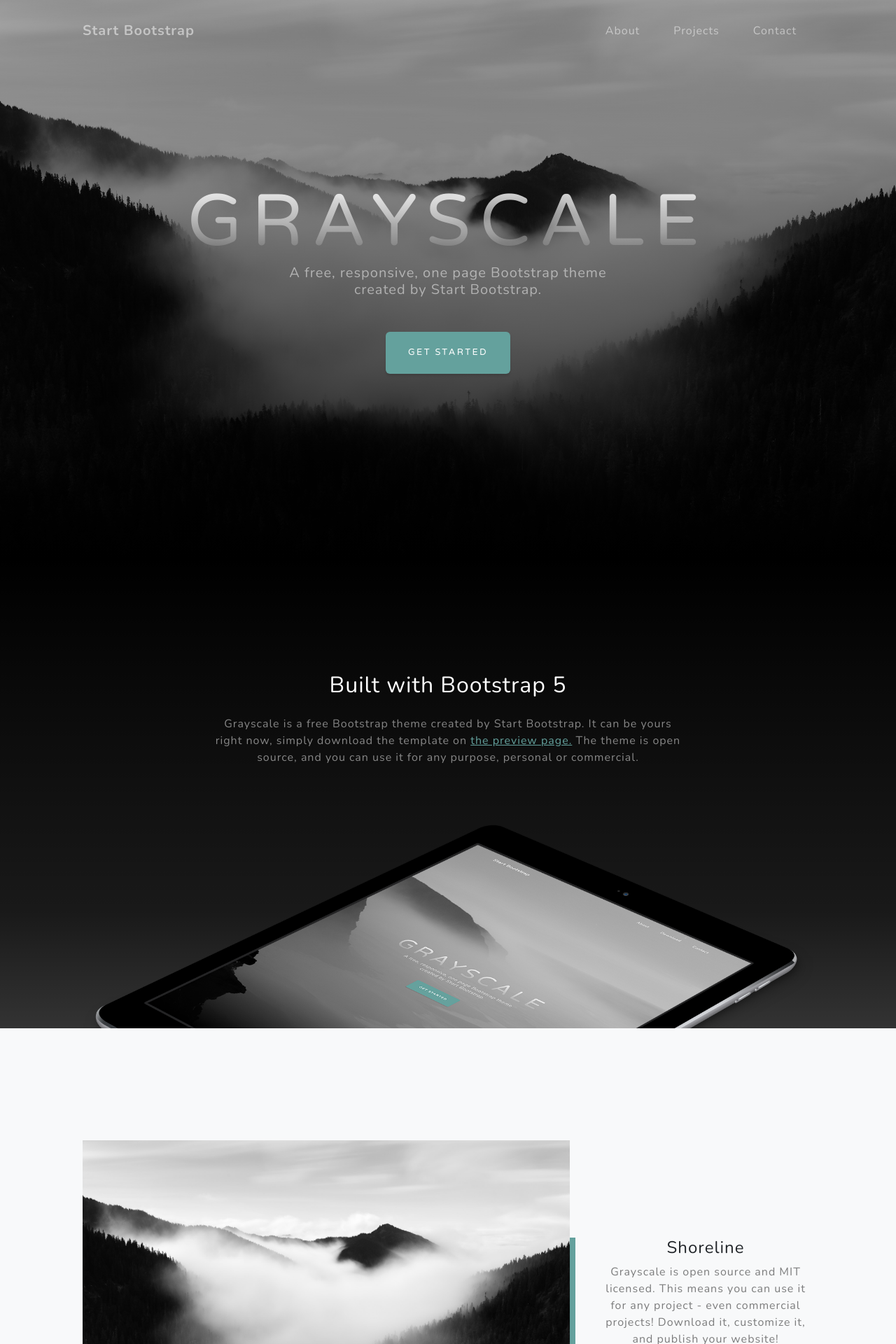
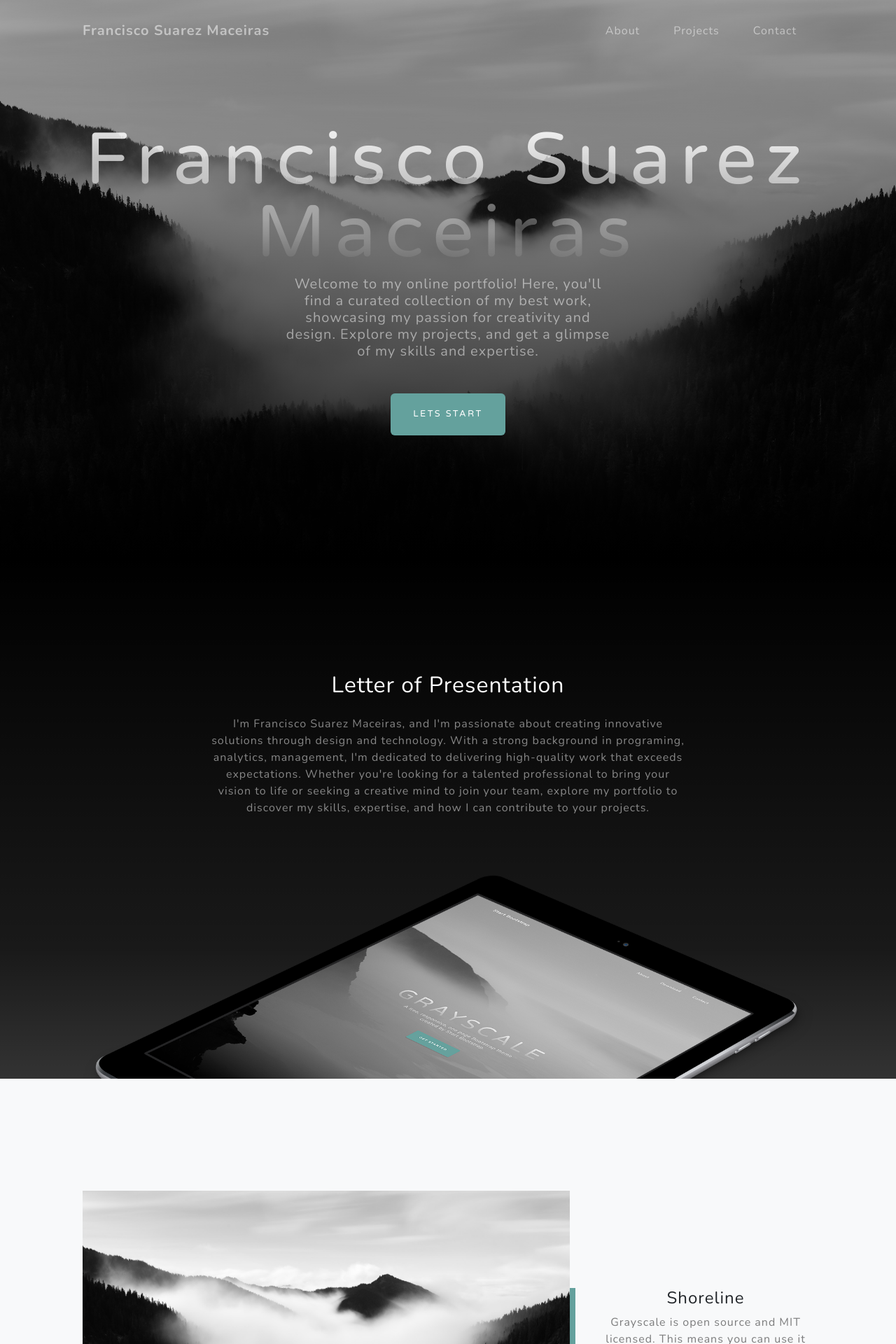
Before and after one commit to Okamiryuku/WebPortafolio, a Flask app: page / in a window 1280 px wide. Shown: the top 1920 px of the page at 70% size. Run offline with Flask 3, Linux system fonts and the light colour scheme; some libraries are stand-ins or nearby versions.

Commit message:
introduction texts

```diff
--- a/templates/index.html
+++ b/templates/index.html
@@ -5,8 +5,8 @@
         <meta name="viewport" content="width=device-width, initial-scale=1, shrink-to-fit=no" />
         <meta name="description" content="" />
         <meta name="author" content="" />
-        <title>Grayscale - Start Bootstrap Theme</title>
-        <link rel="icon" type="image/x-icon" href="assets/favicon.ico" />
+        <title>Francisco Suarez Portfolio</title>
+        <link rel="icon" type="image/x-icon" href="/static/assets/favicon.ico" />
         <!-- Font Awesome icons (free version)-->
         <script src="https://use.fontawesome.com/releases/v6.3.0/js/all.js" crossorigin="anonymous"></script>
         <!-- Google fonts-->
@@ -19,7 +19,7 @@
         <!-- Navigation-->
         <nav class="navbar navbar-expand-lg navbar-light fixed-top" id="mainNav">
             <div class="container px-4 px-lg-5">
-                <a class="navbar-brand" href="#page-top">Start Bootstrap</a>
+                <a class="navbar-brand" href="#page-top">Francisco Suarez Maceiras</a>
                 <button class="navbar-toggler navbar-toggler-right" type="button" data-bs-toggle="collapse" data-bs-target="#navbarResponsive" aria-controls="navbarResponsive" aria-expanded="false" aria-label="Toggle navigation">
                     Menu
                     <i class="fas fa-bars"></i>
@@ -38,9 +38,12 @@
             <div class="container px-4 px-lg-5 d-flex h-100 align-items-center justify-content-center">
                 <div class="d-flex justify-content-center">
                     <div class="text-center">
-                        <h1 class="mx-auto my-0 text-uppercase">Grayscale</h1>
-                        <h2 class="text-white-50 mx-auto mt-2 mb-5">A free, responsive, one page Bootstrap theme created by Start Bootstrap.</h2>
-                        <a class="btn btn-primary" href="#about">Get Started</a>
+                        <h1 class="mx-auto my-0">Francisco Suarez Maceiras</h1>
+                        <h2 class="text-white-50 mx-auto mt-2 mb-5">Welcome to my online portfolio! Here, you'll find a
+                            curated collection of my best work, showcasing my passion for creativity and design.
+                            Explore my projects, and get a glimpse of my skills and expertise.
+                        </h2>
+                        <a class="btn btn-primary" href="#about">Lets Start</a>
                     </div>
                 </div>
             </div>
@@ -50,11 +53,14 @@
             <div class="container px-4 px-lg-5">
                 <div class="row gx-4 gx-lg-5 justify-content-center">
                     <div class="col-lg-8">
-                        <h2 class="text-white mb-4">Built with Bootstrap 5</h2>
+                        <h2 class="text-white mb-4">Letter of Presentation</h2>
                         <p class="text-white-50">
-                            Grayscale is a free Bootstrap theme created by Start Bootstrap. It can be yours right now, simply download the template on
-                            <a href="https://startbootstrap.com/theme/grayscale/">the preview page.</a>
-                            The theme is open source, and you can use it for any purpose, personal or commercial.
+                            I'm Francisco Suarez Maceiras, and I'm passionate about
+                            creating innovative solutions through design and technology. With a strong background in
+                            programing, analytics, management, I'm dedicated to delivering high-quality work that
+                            exceeds expectations. Whether you're looking for a talented professional to bring your
+                            vision to life or seeking a creative mind to join your team, explore my portfolio to
+                            discover my skills, expertise, and how I can contribute to your projects.
                         </p>
                     </div>
                 </div>
@@ -70,7 +76,11 @@
                     <div class="col-xl-4 col-lg-5">
                         <div class="featured-text text-center text-lg-left">
                             <h4>Shoreline</h4>
-                            <p class="text-black-50 mb-0">Grayscale is open source and MIT licensed. This means you can use it for any project - even commercial projects! Download it, customize it, and publish your website!</p>
+                            <p class="text-black-50 mb-0">
+                                Grayscale is open source and MIT licensed. This means you can
+                                use it for any project - even commercial projects! Download it, customize it,
+                                and publish your website!
+                            </p>
                         </div>
                     </div>
                 </div>
```
